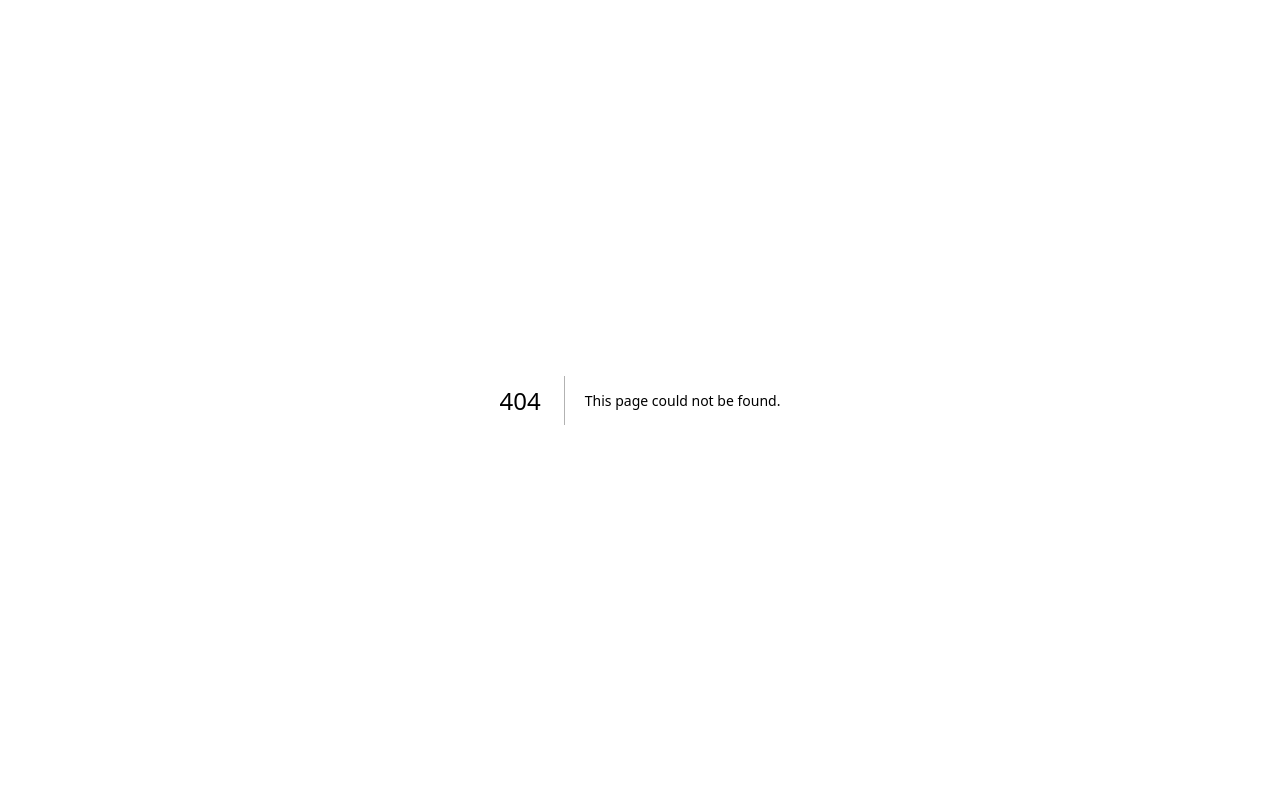
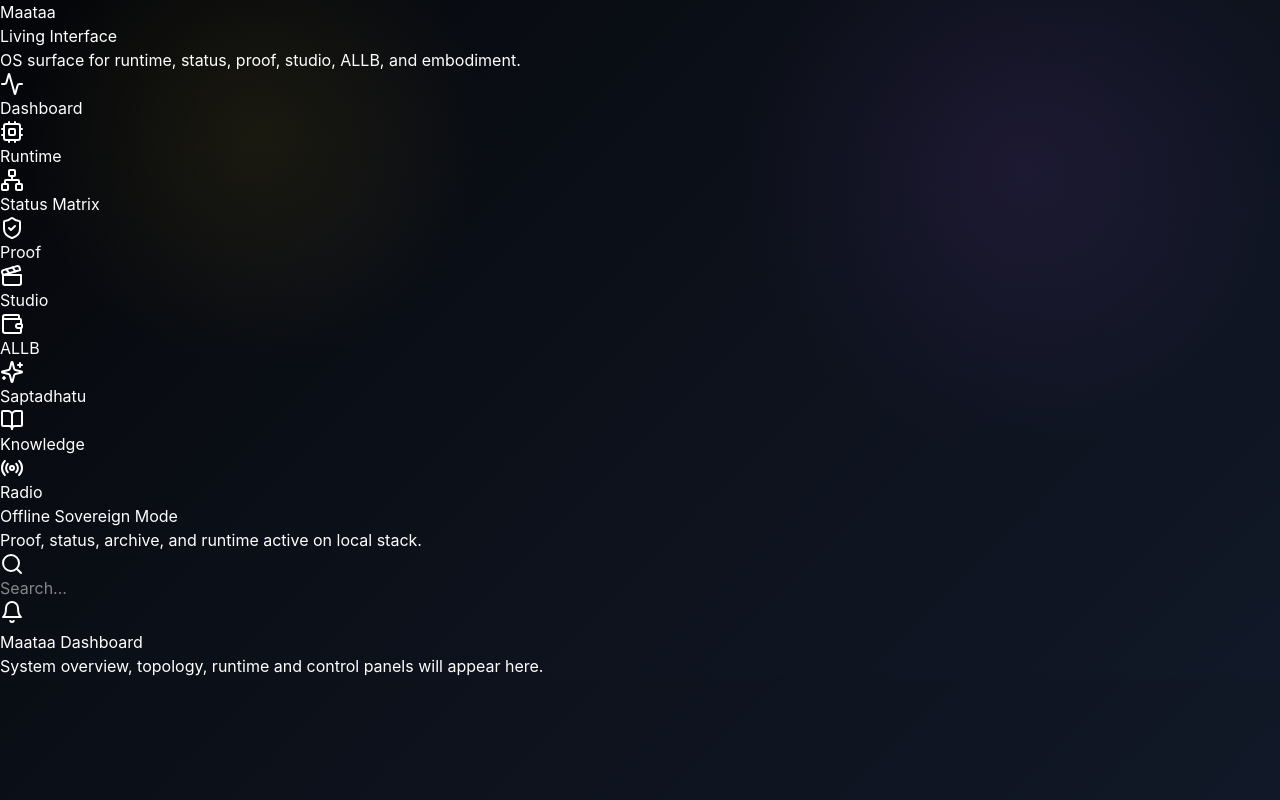
Before and after one commit to wortforfilms/scripts, a Next.js app in the folder apps/maataa-ui/: page /dashboard in a window 1280 px wide. Before the commit this address had no page. Built offline with nearby package versions, Linux system fonts and the light colour scheme.

Commit message:
Add dashboard page

```diff
--- /dev/null
+++ b/apps/maataa-ui/app/dashboard/page.tsx
@@ -0,0 +1,17 @@
+import { Sidebar } from "@/components/sidebar";
+import { Topbar } from "@/components/topbar";
+
+export default function Dashboard() {
+  return (
+    <div className="flex">
+      <Sidebar />
+      <div className="flex-1">
+        <Topbar />
+        <div className="p-6 text-white">
+          <h1 className="text-3xl font-bold">Maataa Dashboard</h1>
+          <p className="mt-2 text-white/60">System overview, topology, runtime and control panels will appear here.</p>
+        </div>
+      </div>
+    </div>
+  );
+}
```
